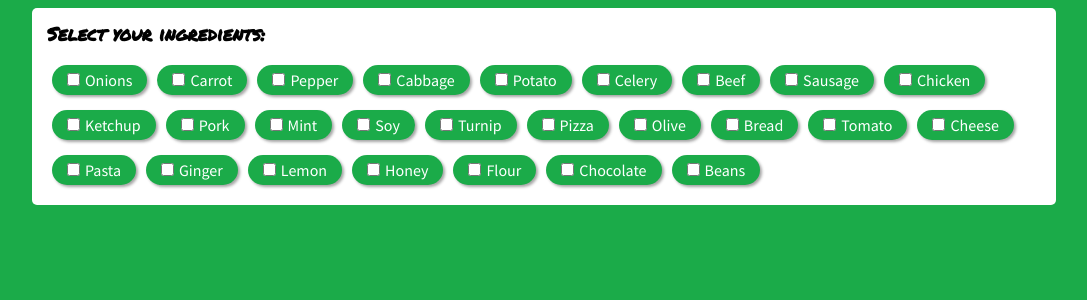
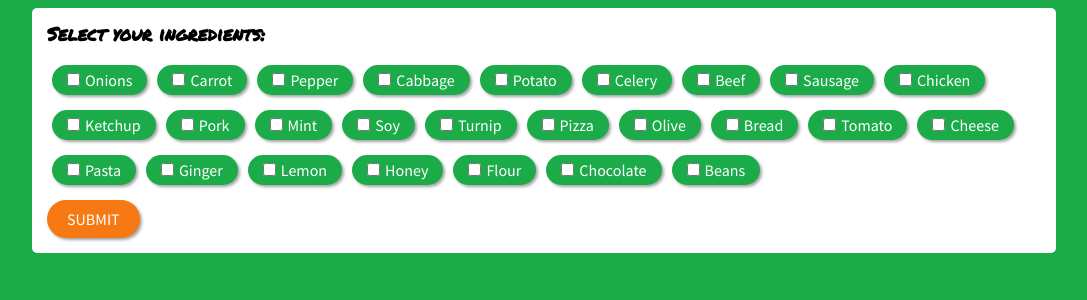
Before and after one commit to Mayden-Academy/2020-jan-makeAMealOfIt, a PHP site: page / in a window 1280 px wide. Shown: the part 295-595 px from the top of the page, without its empty margins (96-1183 px from the left). Run offline with PHP 8.4, Linux system fonts and the light colour scheme; data comes from the database, SQL or seed files in the repository.

Commit message:
added cursor to ingredient divs, added submit button for form on index.php

```diff
--- a/index.php
+++ b/index.php
@@ -46,6 +46,7 @@ $allIngredients = $ingredientHydrator->getAllIngredientEntities();
                     echo \Mamoi\ViewHelpers\IngredientViewHelper::displayAllIngredients($allIngredients);
                     ?>
                 </div>
+                <input class="submit" type="submit">
             </form>
         </main>
 
--- a/styles.css
+++ b/styles.css
@@ -31,6 +31,7 @@ p {
     padding: 0 15px;
     height: 30px;
     line-height: 30px;
+    cursor: pointer;
 }
 
 .ingredient input {
@@ -96,6 +97,23 @@ a {
     color: #F77913;
 }
 
+.submit {
+    background-color: #F77913;
+    color: #FFFFFF;
+    border: none;
+    border-radius: 25px;
+    padding: 10px 20px;
+    text-transform: uppercase;
+    outline-style: none;
+    margin-top: 10px;
+    box-shadow: 2px 2px 3px rgba(30,30,30,0.4);
+}
+.submit:hover {
+    cursor: pointer;
+}
+.submit:active {
+    color: #1BAB49;
+}
 
 @media only screen and (max-width: 800px) {
     .container {
```
